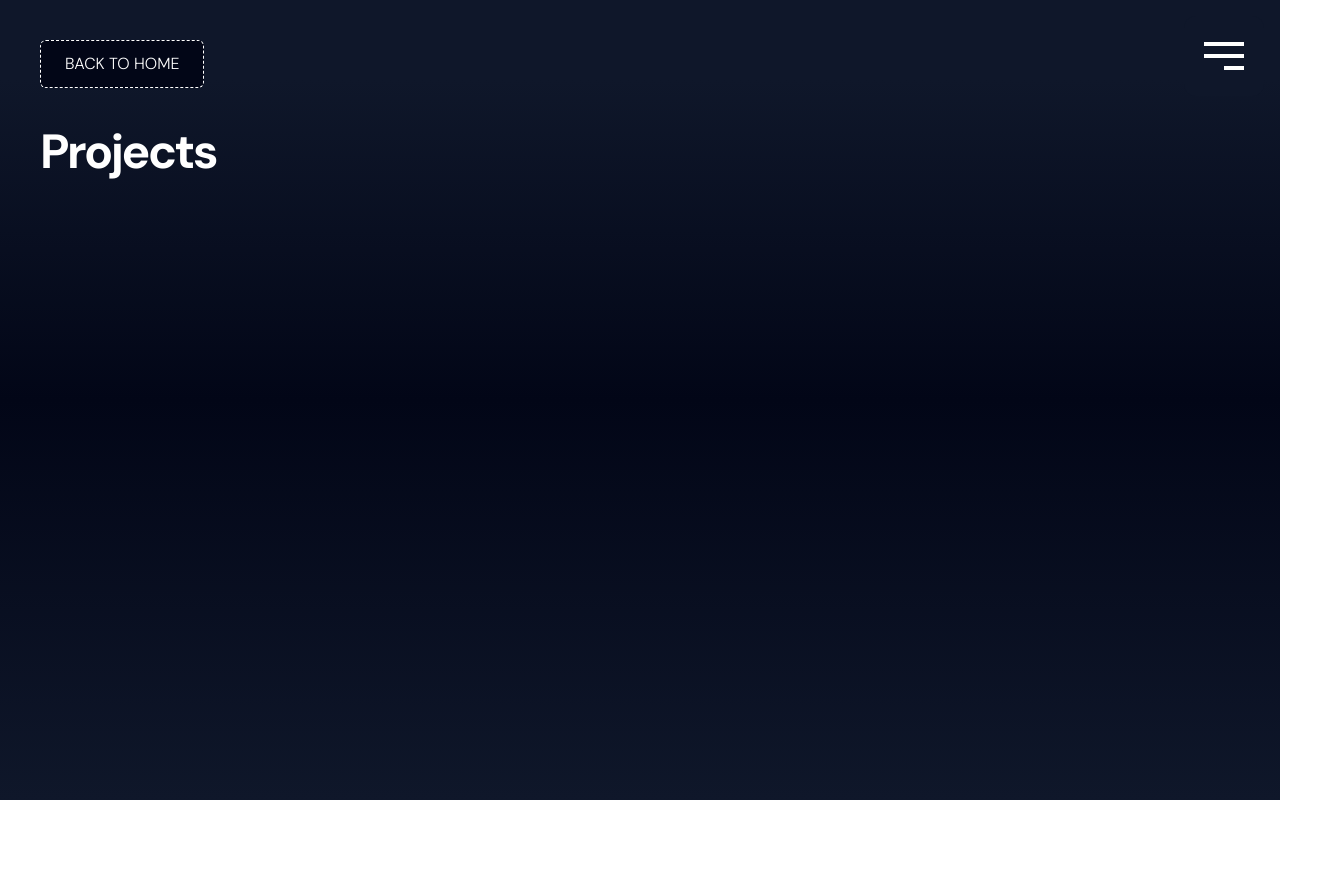
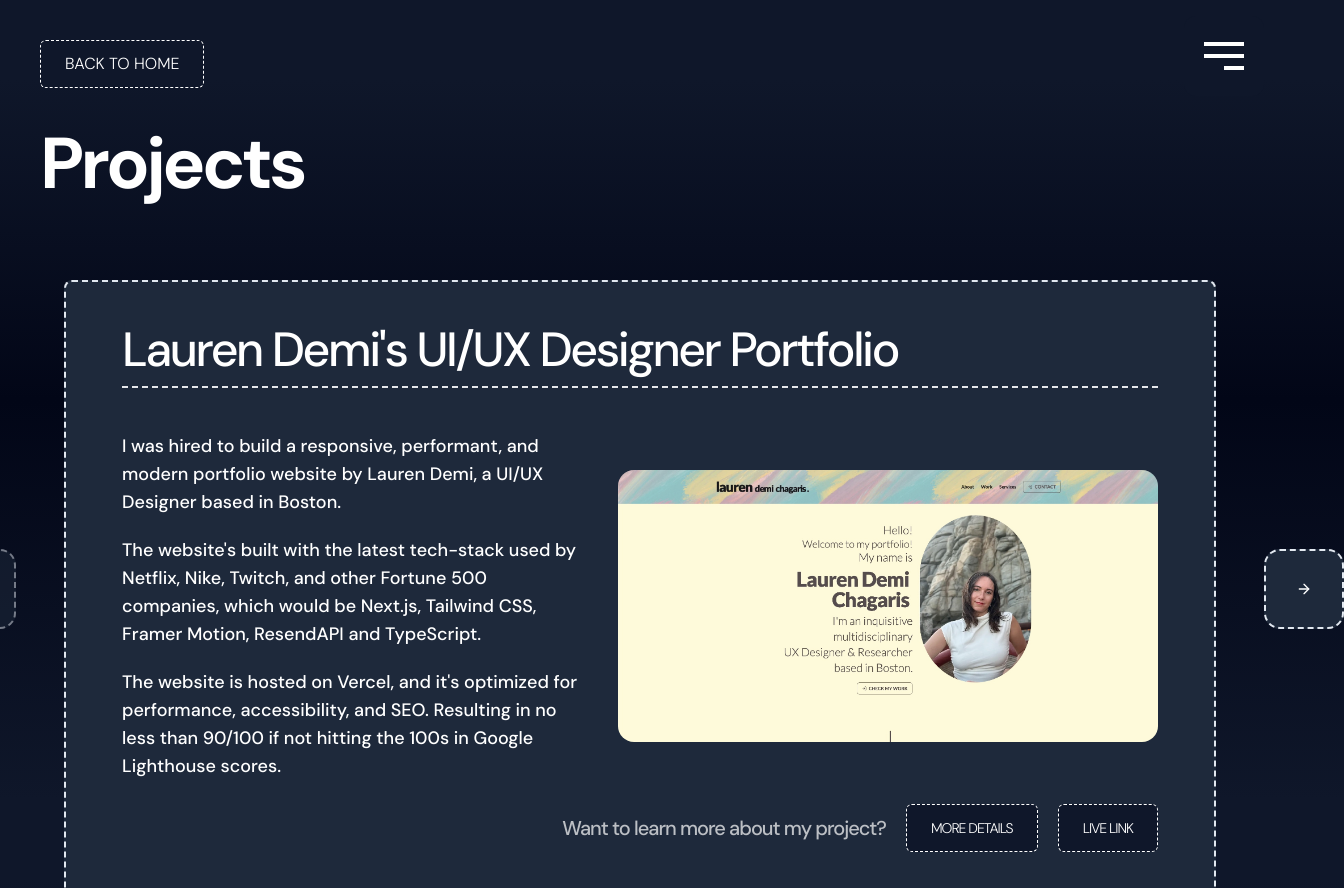
Before and after one commit to ethancreates/ethancreates-portfolio, a Next.js app: page /projects in a window 1280 px wide. Shown: the top 888 px of the page, 1344 px wide, since content can reach past the window. Before the commit the page ends 800 px from the top, so only its background shows below. Built offline with nearby package versions, Linux system fonts and the light colour scheme.

Commit message:
init and 60% done with projects section

```diff
--- a/src/app/projects/page.tsx
+++ b/src/app/projects/page.tsx
@@ -1,5 +1,25 @@
 import DottedButton from "@/components/ui/dotted-button";
 import Link from "next/link";
+import LaurenPortfolioImg from "../../../public/lauren-portfolio-img.jpeg";
+import HLACareersImg from "../../../public/hla-website-img.jpeg";
+import {
+  Carousel,
+  CarouselContent,
+  CarouselItem,
+  CarouselNext,
+  CarouselPrevious,
+} from "@/components/ui/carousel";
+
+import {
+  Card,
+  CardContent,
+  CardDescription,
+  CardFooter,
+  CardHeader,
+  CardTitle,
+} from "@/components/ui/card";
+import Image from "next/image";
+import { Separator } from "@/components/ui/separator";
 
 const ProjectsPage = () => {
   return (
@@ -10,10 +30,121 @@ const ProjectsPage = () => {
         </DottedButton>
       </div>
 
-      <h1 className="text-5xl font-bold tracking-tighter">Projects</h1>
+      <h1 className="text-7xl font-bold tracking-tighter">Projects</h1>
 
       {/* Section */}
-      <section className="flex flex-col items-start"></section>
+      <section className="flex flex-col items-center">
+        <Carousel className="w-full h-full max-w-6xl  mt-20">
+          <CarouselContent>
+            <CarouselItem>
+              <Card className="bg-slate-800 border-dashed border-2 px-8 py-5">
+                <CardHeader className="text-white tracking-tighter text-5xl flex flex-col">
+                  <h2 className="border-b-2 border-dashed pb-3">
+                    Lauren Demi&apos;s UI/UX Designer Portfolio
+                  </h2>
+                </CardHeader>
+                <CardContent className="flex items-center mt-5 space-x-10">
+                  {/* Text */}
+                  <div className="flex flex-col space-y-5">
+                    <p className="text-lg text-white">
+                      I was hired to build a responsive, performant, and modern
+                      portfolio website by Lauren Demi, a UI/UX Designer based
+                      in Boston.
+                    </p>
+                    <p className="text-lg text-white">
+                      The website&apos;s built with the latest tech-stack used
+                      by Netflix, Nike, Twitch, and other Fortune 500 companies,
+                      which would be Next.js, Tailwind CSS, Framer Motion,
+                      ResendAPI and TypeScript.
+                    </p>
+                    <p className="text-lg text-white">
+                      The website is hosted on Vercel, and it&apos;s optimized
+                      for performance, accessibility, and SEO. Resulting in no
+                      less than 90/100 if not hitting the 100s in Google
+                      Lighthouse scores.
+                    </p>
+                  </div>
+                  {/* Image */}
+                  <div>
+                    <Image
+                      src={LaurenPortfolioImg}
+                      alt="Lauren Demi's Portfolio Screenshot"
+                      className="rounded-2xl"
+                    />
+                  </div>
+                </CardContent>
+                <CardFooter className="text-white/70 flex items-center tracking-tighter text-xl justify-end">
+                  Want to learn more about my project?
+                  <DottedButton className="bg-slate-800 text-sm ml-5">
+                    <Link href="#">More Details</Link>
+                  </DottedButton>
+                  <DottedButton className="bg-slate-800 text-sm ml-5">
+                    <Link
+                      href="https://laurendemidesign-portfolio.vercel.app/"
+                      target="_blank"
+                    >
+                      Live Link
+                    </Link>
+                  </DottedButton>
+                </CardFooter>
+              </Card>
+            </CarouselItem>
+            <CarouselItem>
+              <Card className="bg-slate-800 border-dashed border-2 px-8 py-5">
+                <CardHeader className="text-white tracking-tighter text-5xl flex flex-col">
+                  <h2 className="border-b-2 border-dashed pb-3">
+                    HLA Careers Philippines
+                  </h2>
+                </CardHeader>
+                <CardContent className="flex items-center mt-5 space-x-10">
+                  {/* Text */}
+                  <div className="flex flex-col space-y-5">
+                    <p className="text-lg text-white">
+                      Lorem ipsum dolor sit amet consectetur adipisicing elit.
+                      Impedit.
+                    </p>
+                    <p className="text-lg text-white">
+                      Lorem ipsum dolor sit amet consectetur, adipisicing elit.
+                      Voluptatum mollitia optio, repudiandae voluptatibus
+                      doloribus assumenda reiciendis blanditiis tempore vel
+                      pariatur?
+                    </p>
+                    <p className="text-lg text-white">
+                      Lorem ipsum dolor sit amet consectetur adipisicing elit.
+                      Vitae maxime, harum repellat ipsum pariatur consectetur?
+                    </p>
+                  </div>
+                  {/* Image */}
+                  <div>
+                    <Image
+                      src={HLACareersImg}
+                      alt="Lauren Demi's Portfolio Screenshot"
+                      className="rounded-2xl"
+                    />
+                  </div>
+                </CardContent>
+                <CardFooter className="text-white/70 flex items-center tracking-tighter text-xl justify-end">
+                  Want to learn more about my project?
+                  <DottedButton className="bg-slate-800 text-sm ml-5">
+                    <Link href="#">More Details</Link>
+                  </DottedButton>
+                  <DottedButton className="bg-slate-800 text-sm ml-5">
+                    <Link
+                      href="https://ph-hla-careers.vercel.app/"
+                      target="_blank"
+                    >
+                      Live Link
+                    </Link>
+                  </DottedButton>
+                </CardFooter>
+              </Card>
+            </CarouselItem>
+            <CarouselItem>3</CarouselItem>
+          </CarouselContent>
+          <CarouselPrevious />
+          <CarouselNext />
+        </Carousel>
+      </section>
     </main>
   );
 };
--- a/src/components/ui/carousel.tsx
+++ b/src/components/ui/carousel.tsx
@@ -1,45 +1,45 @@
-"use client"
+"use client";
 
-import * as React from "react"
+import * as React from "react";
 import useEmblaCarousel, {
   type UseEmblaCarouselType,
-} from "embla-carousel-react"
-import { ArrowLeft, ArrowRight } from "lucide-react"
+} from "embla-carousel-react";
+import { ArrowLeft, ArrowRight } from "lucide-react";
 
-import { cn } from "@/lib/utils"
-import { Button } from "@/components/ui/button"
+import { cn } from "@/lib/utils";
+import { Button } from "@/components/ui/button";
 
-type CarouselApi = UseEmblaCarouselType[1]
-type UseCarouselParameters = Parameters<typeof useEmblaCarousel>
-type CarouselOptions = UseCarouselParameters[0]
-type CarouselPlugin = UseCarouselParameters[1]
+type CarouselApi = UseEmblaCarouselType[1];
+type UseCarouselParameters = Parameters<typeof useEmblaCarousel>;
+type CarouselOptions = UseCarouselParameters[0];
+type CarouselPlugin = UseCarouselParameters[1];
 
 type CarouselProps = {
-  opts?: CarouselOptions
-  plugins?: CarouselPlugin
-  orientation?: "horizontal" | "vertical"
-  setApi?: (api: CarouselApi) => void
-}
+  opts?: CarouselOptions;
+  plugins?: CarouselPlugin;
+  orientation?: "horizontal" | "vertical";
+  setApi?: (api: CarouselApi) => void;
+};
 
 type CarouselContextProps = {
-  carouselRef: ReturnType<typeof useEmblaCarousel>[0]
-  api: ReturnType<typeof useEmblaCarousel>[1]
-  scrollPrev: () => void
-  scrollNext: () => void
-  canScrollPrev: boolean
-  canScrollNext: boolean
-} & CarouselProps
+  carouselRef: ReturnType<typeof useEmblaCarousel>[0];
+  api: ReturnType<typeof useEmblaCarousel>[1];
+  scrollPrev: () => void;
+  scrollNext: () => void;
+  canScrollPrev: boolean;
+  canScrollNext: boolean;
+} & CarouselProps;
 
-const CarouselContext = React.createContext<CarouselContextProps | null>(null)
+const CarouselContext = React.createContext<CarouselContextProps | null>(null);
 
 function useCarousel() {
-  const context = React.useContext(CarouselContext)
+  const context = React.useContext(CarouselContext);
 
   if (!context) {
-    throw new Error("useCarousel must be used within a <Carousel />")
+    throw new Error("useCarousel must be used within a <Carousel />");
   }
 
-  return context
+  return context;
 }
 
 const Carousel = React.forwardRef<
@@ -64,61 +64,61 @@ const Carousel = React.forwardRef<
         axis: orientation === "horizontal" ? "x" : "y",
       },
       plugins
-    )
-    const [canScrollPrev, setCanScrollPrev] = React.useState(false)
-    const [canScrollNext, setCanScrollNext] = React.useState(false)
+    );
+    const [canScrollPrev, setCanScrollPrev] = React.useState(false);
+    const [canScrollNext, setCanScrollNext] = React.useState(false);
 
     const onSelect = React.useCallback((api: CarouselApi) => {
       if (!api) {
-        return
+        return;
       }
 
-      setCanScrollPrev(api.canScrollPrev())
-      setCanScrollNext(api.canScrollNext())
-    }, [])
+      setCanScrollPrev(api.canScrollPrev());
+      setCanScrollNext(api.canScrollNext());
+    }, []);
 
     const scrollPrev = React.useCallback(() => {
-      api?.scrollPrev()
-    }, [api])
+      api?.scrollPrev();
+    }, [api]);
 
     const scrollNext = React.useCallback(() => {
-      api?.scrollNext()
-    }, [api])
+      api?.scrollNext();
+    }, [api]);
 
     const handleKeyDown = React.useCallback(
       (event: React.KeyboardEvent<HTMLDivElement>) => {
         if (event.key === "ArrowLeft") {
-          event.preventDefault()
-          scrollPrev()
+          event.preventDefault();
+          scrollPrev();
         } else if (event.key === "ArrowRight") {
-          event.preventDefault()
-          scrollNext()
+          event.preventDefault();
+          scrollNext();
         }
       },
       [scrollPrev, scrollNext]
-    )
+    );
 
     React.useEffect(() => {
       if (!api || !setApi) {
-        return
+        return;
       }
 
-      setApi(api)
-    }, [api, setApi])
+      setApi(api);
+    }, [api, setApi]);
 
     React.useEffect(() => {
       if (!api) {
-        return
+        return;
       }
 
-      onSelect(api)
-      api.on("reInit", onSelect)
-      api.on("select", onSelect)
+      onSelect(api);
+      api.on("reInit", onSelect);
+      api.on("select", onSelect);
 
       return () => {
-        api?.off("select", onSelect)
-      }
-    }, [api, onSelect])
+        api?.off("select", onSelect);
+      };
+    }, [api, onSelect]);
 
     return (
       <CarouselContext.Provider
@@ -145,16 +145,16 @@ const Carousel = React.forwardRef<
           {children}
         </div>
       </CarouselContext.Provider>
-    )
+    );
   }
-)
-Carousel.displayName = "Carousel"
+);
+Carousel.displayName = "Carousel";
 
 const CarouselContent = React.forwardRef<
   HTMLDivElement,
   React.HTMLAttributes<HTMLDivElement>
 >(({ className, ...props }, ref) => {
-  const { carouselRef, orientation } = useCarousel()
+  const { carouselRef, orientation } = useCarousel();
 
   return (
     <div ref={carouselRef} className="overflow-hidden">
@@ -168,15 +168,15 @@ const CarouselContent = React.forwardRef<
         {...props}
       />
     </div>
-  )
-})
-CarouselContent.displayName = "CarouselContent"
+  );
+});
+CarouselContent.displayName = "CarouselContent";
 
 const CarouselItem = React.forwardRef<
   HTMLDivElement,
   React.HTMLAttributes<HTMLDivElement>
 >(({ className, ...props }, ref) => {
-  const { orientation } = useCarousel()
+  const { orientation } = useCarousel();
 
   return (
     <div
@@ -190,15 +190,15 @@ const CarouselItem = React.forwardRef<
       )}
       {...props}
     />
-  )
-})
-CarouselItem.displayName = "CarouselItem"
+  );
+});
+CarouselItem.displayName = "CarouselItem";
 
 const CarouselPrevious = React.forwardRef<
   HTMLButtonElement,
   React.ComponentProps<typeof Button>
 >(({ className, variant = "outline", size = "icon", ...props }, ref) => {
-  const { orientation, scrollPrev, canScrollPrev } = useCarousel()
+  const { orientation, scrollPrev, canScrollPrev } = useCarousel();
 
   return (
     <Button
@@ -206,9 +206,9 @@ const CarouselPrevious = React.forwardRef<
       variant={variant}
       size={size}
       className={cn(
-        "absolute  h-8 w-8 rounded-full",
+        "absolute  h-20 w-20 rounded-2xl bg-slate-800 border-dashed border-2",
         orientation === "horizontal"
-          ? "-left-12 top-1/2 -translate-y-1/2"
+          ? "-left-32 top-1/2 -translate-y-1/2"
           : "-top-12 left-1/2 -translate-x-1/2 rotate-90",
         className
       )}
@@ -219,15 +219,15 @@ const CarouselPrevious = React.forwardRef<
       <ArrowLeft className="h-4 w-4" />
       <span className="sr-only">Previous slide</span>
     </Button>
-  )
-})
-CarouselPrevious.displayName = "CarouselPrevious"
+  );
+});
+CarouselPrevious.displayName = "CarouselPrevious";
 
 const CarouselNext = React.forwardRef<
   HTMLButtonElement,
   React.ComponentProps<typeof Button>
 >(({ className, variant = "outline", size = "icon", ...props }, ref) => {
-  const { orientation, scrollNext, canScrollNext } = useCarousel()
+  const { orientation, scrollNext, canScrollNext } = useCarousel();
 
   return (
     <Button
@@ -235,9 +235,9 @@ const CarouselNext = React.forwardRef<
       variant={variant}
       size={size}
       className={cn(
-        "absolute h-8 w-8 rounded-full",
+        "absolute h-20 w-20 rounded-2xl bg-slate-800 border-dashed border-2",
         orientation === "horizontal"
-          ? "-right-12 top-1/2 -translate-y-1/2"
+          ? "-right-32 top-1/2 -translate-y-1/2"
           : "-bottom-12 left-1/2 -translate-x-1/2 rotate-90",
         className
       )}
@@ -248,9 +248,9 @@ const CarouselNext = React.forwardRef<
       <ArrowRight className="h-4 w-4" />
       <span className="sr-only">Next slide</span>
     </Button>
-  )
-})
-CarouselNext.displayName = "CarouselNext"
+  );
+});
+CarouselNext.displayName = "CarouselNext";
 
 export {
   type CarouselApi,
@@ -259,4 +259,4 @@ export {
   CarouselItem,
   CarouselPrevious,
   CarouselNext,
-}
+};
--- a/src/components/ui/dotted-button.tsx
+++ b/src/components/ui/dotted-button.tsx
@@ -11,7 +11,7 @@ const DottedButton = ({ children, className }: DottedButtonProps) => {
     <button
       className={cn(
         className,
-        "rounded-md border border-dashed border-white bg-slate-950 px-6 font-light uppercase h-12  text-white transition-all duration-300  hover:translate-y-[10px] hover:rounded-2xl hover:shadow-[4px_4px_0px_black] active:translate-x-[0px] active:translate-y-[0px] active:rounded-3xl active:shadow-none"
+        "rounded-md border border-dashed border-white bg-slate-900 px-6 font-light uppercase h-12  text-white transition-all duration-300  hover:translate-y-[10px] hover:rounded-2xl  active:translate-x-[0px] active:translate-y-[0px] active:rounded-full active:shadow-none"
       )}
     >
       {children}
```
Also changed, not shown: src/app/blogs/page.tsx (added, +29 -0 lines), public/hla-website-img.jpeg (added), public/lauren-portfolio-img.jpeg (added).
